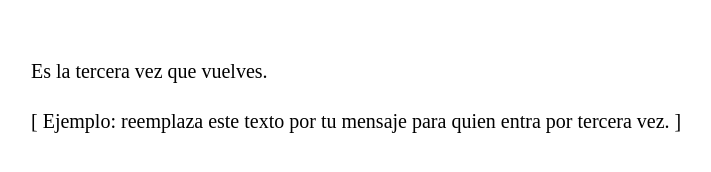
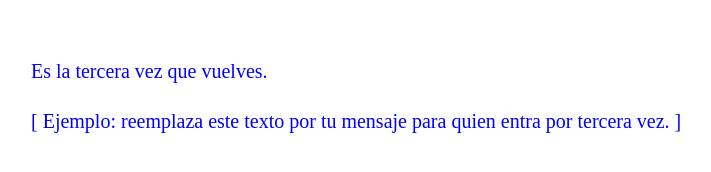
Before and after one commit to angeldavidvegagaleano/chaparrastique, a plain HTML site: page carta3.html in a window 1280 px wide. Shown: the whole page, without its empty margins (5-716 px from the left). Drawn offline with Linux system fonts and the light colour scheme.

Commit message:
Update carta3.html

```diff
--- a/carta3.html
+++ b/carta3.html
@@ -5,7 +5,7 @@
 <meta name="viewport" content="width=device-width, initial-scale=1">
 <title>Tercera vez</title>
 </head>
-<body style="font-family: 'Times New Roman', Times, serif; font-size: 20px; line-height: 1.5; padding: 28px;">
+<body style="font-family: 'Times New Roman', Times, serif; font-size: 20px; line-height: 1.5; padding: 28px; color: #0000ff">
 
 <p>Es la tercera vez que vuelves.</p>
 <p>[ Ejemplo: reemplaza este texto por tu mensaje para quien entra por tercera vez. ]</p>
```
